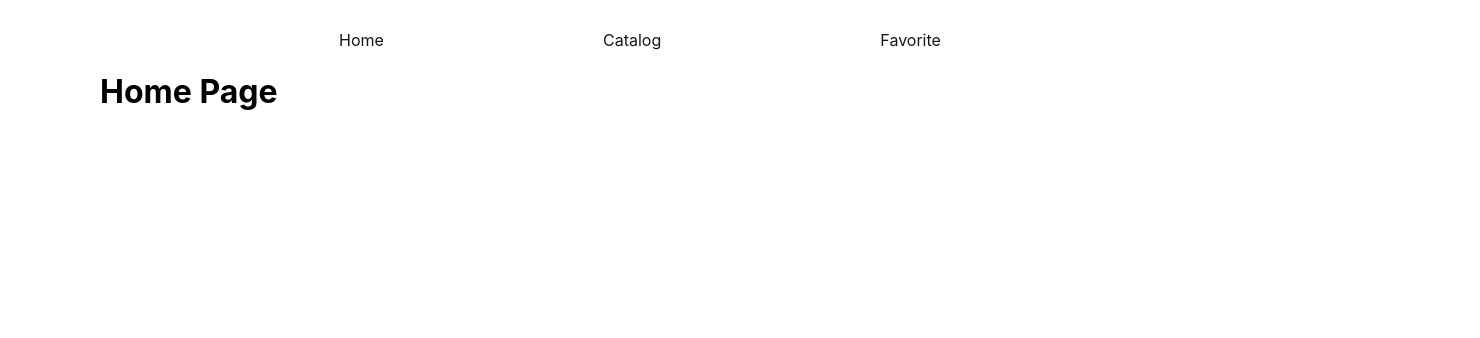
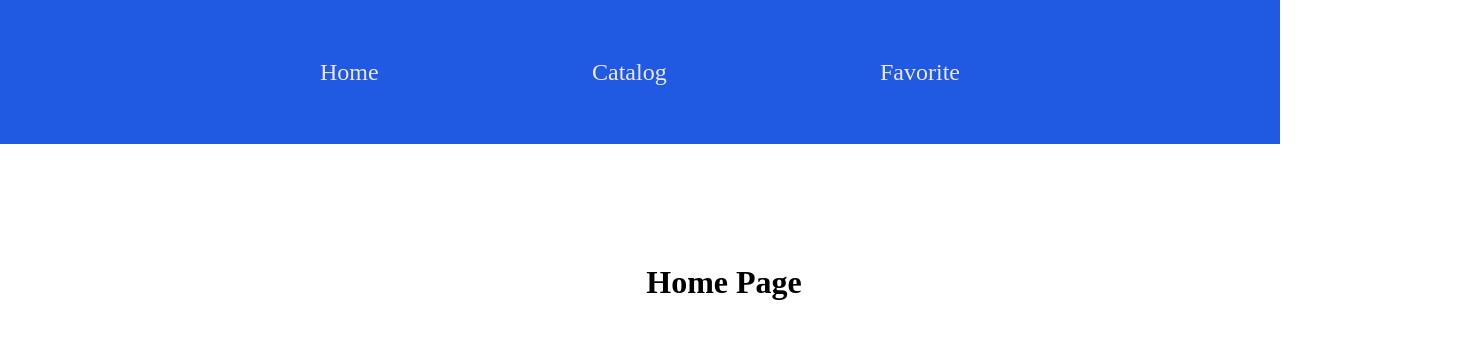
Before and after one commit to Zoja7/car-rental, a React (Create React App) app: page /car-rental/ in a window 1280 px wide. Shown: the top 338 px of the page, 1480 px wide, since content can reach past the window. Built offline with nearby package versions, Linux system fonts and the light colour scheme; the HTML template or start-up script is replaced by a standard one.

Commit message:
styled catalog cards

```diff
--- a/src/components/CardItem/CardItem.jsx
+++ b/src/components/CardItem/CardItem.jsx
@@ -1,12 +1,11 @@
 import React from 'react';
 import { nanoid } from 'nanoid';
-import css from './CardItem.module.css'
+import css from './CardItem.module.css';
 import DefaultImage from '../../images/vehicle-placeholder.png';
 
 const CardItem = ({ card }) => {
   const {
     img,
-    avatar,
     photoLink,
     make,
     year,
@@ -17,43 +16,46 @@ const CardItem = ({ card }) => {
     model,
     id,
     accessories,
-    createdAt,
-    name,
-    cars,
   } = card;
 
-  const addressParts = address && typeof address === 'string' ? address.split(', ') : []
-  const cityAndCountry = addressParts.slice(-2).join('|');
+  const addressParts =
+    address && typeof address === 'string' ? address.split(', ') : [];
+  const cityAndCountry = addressParts.slice(-2).join(' | ');
 
-const randomAccessory = accessories && Array.isArray(accessories) && accessories.length > 0
-? accessories[Math.floor(Math.random() * accessories.length)]
-: '';
+  const randomAccessory =
+    accessories && Array.isArray(accessories) && accessories.length > 0
+      ? accessories[Math.floor(Math.random() * accessories.length)]
+      : '';
 
   return (
     <li key={nanoid()} className={css.cardItem}>
       <img
-        className= {css.cardImage}
-        src= {img ||avatar || photoLink}
-        alt={make||name}
+        loading="lazy"
+        className={css.cardImage}
+        src={img || photoLink}
+        alt={make}
         onError={e => {
           e.currentTarget.src = DefaultImage;
         }}
         width={274}
       />
-      <div key={nanoid()} className="cardTextContent">
-        <h3>
-          <span>
-            {make || createdAt} {year}
-          </span>
-          <span>{rentalPrice}</span>
+      <div key={nanoid()} className={css.cardTextContent}>
+        <h3 className={css.titleWrapper}>
+          <p className={css.model}>
+            {make} {year}
+          </p>
+          <p className={css.price}>
+            {rentalPrice}
+          </p>
         </h3>
-        <p>
-          {cityAndCountry}|{rentalCompany}
+        <p className={css.addressAndCompany}>
+          {cityAndCountry} | {rentalCompany} | Premium
         </p>
-        <p>
-          {type}|{model|| cars}|{id}|{randomAccessory}
+        <p className={css.features}>
+          {type} | {model} | {id} | {randomAccessory}
         </p>
       </div>
+       <button className= {css.learnMore}>Learn more</button>
     </li>
   );
 };
--- a/src/components/CardItem/CardItem.module.css
+++ b/src/components/CardItem/CardItem.module.css
@@ -1,14 +1,58 @@
 .cardItem {
   display: flex;
   flex-direction: column;
-  /* max-width: 274px;
-  height: 426px; */
   overflow: hidden;
   flex-basis: calc((100% - 84px) / 4);
+  transition: transform 0.3s ease, box-shadow 0.3s ease;
+  box-shadow: 0 2px 4px rgba(0, 0, 0, 0.1);
 }
-
+.cardItem:hover {
+  transform: translateX(-5px) translateY(-10px);
+  box-shadow: 0 8px 16px rgba(0, 0, 0, 0.2);
+}
 .cardImage {
   object-fit: cover;
   height: 200px;
-  border-radius:  2px;
+  border-radius: 14px;
+  margin-bottom: 14px;
 }
+.learnMore{
+  display: block;
+  background-color: rgb(52, 112, 255);
+  padding: 12px 99px 12px 99px;
+  border: none;
+  color:white;
+  font-size: 14px;
+  font-weight: 600;
+  line-height: 1.4;
+  border-radius: 12px;
+  transition: background-color 0.3s ease;
+}
+
+.learnMore:hover{
+  background-color: rgb(11, 68, 205);
+}
+.cardTextContent{
+  display: flex;
+  flex-direction: column;
+  margin-bottom: 28px;
+  width: 274px;
+  height: 72px;
+}
+.titleWrapper{
+  display: flex;
+  justify-content: space-between;
+  margin-bottom: 8px;
+}
+.model, .price{
+font-weight: 500;
+font-size: 16px;
+line-height: 1.5;
+color:#121417;
+}
+.addressAndCompany, .features{
+  font-weight: 400;
+  font-size: 12px ;
+  line-height: 1.5;
+  color:rgba(18, 20, 23, 0.5) ;
+}
--- a/src/components/CardsList/CardsList.jsx
+++ b/src/components/CardsList/CardsList.jsx
@@ -13,15 +13,15 @@ const CardsList = () => {
     setVisibleData(prevVisibleData => prevVisibleData + 12);
   };
   return (
-    <div className="cardsListWrapper">
+    <div className={css.cardsListWrapper}>
       <ul className={css.cardsList}>
         {cards.slice(0, visibleData).map(card => {
           return <CardItem key={nanoid()} card={card} />;
         })}
       </ul>
       {visibleData < cards.length && (
-        <button type="button" onClick={handleLoadMore} key={nanoid()}>
-          Load More
+        <button className={css.loadMore} type="button"onClick={handleLoadMore} key={nanoid()}>
+          Load more
         </button>
       )}
     </div>
--- a/src/components/CardsList/CardsList.module.css
+++ b/src/components/CardsList/CardsList.module.css
@@ -1,6 +1,31 @@
+.cardsListWrapper{
+    padding-bottom: 150px;
+    max-width: 1184px;
+    display: flex;
+    flex-direction: column;
+    gap: 100px;
+}
 .cardsList{
     display: flex;
     flex-wrap: wrap;
-    align-items: center;
+    align-items: baseline;
     justify-content: center;
+    gap: 28px;
+
 }
+.loadMore{
+    display: block;
+    border: none;
+    margin: 0 auto;
+    color: rgb(52, 112, 255);
+    background-color: transparent;
+    font-weight: 500;
+    font-size: 16px;
+    line-height: 1.5;
+    transition: color 0.3s ease, text-decoration 0.3s ease;
+}
+
+.loadMore:hover{
+    color: rgb(11, 68, 205);
+    text-decoration: underline #3470FF;
+}
--- a/src/components/Container/Container.module.css
+++ b/src/components/Container/Container.module.css
@@ -3,6 +3,7 @@
   max-width: 375px;
   padding: 0 20px;
   margin: 0 auto;
+  /* position: relative; */
 }
 
 @media (min-width: 768px) {
@@ -15,6 +16,7 @@
 @media (min-width: 1184px) {
   .container {
     max-width: 1440px;
-    padding: 0 100px;
+    padding: 0 84px;
+
   }
 }
--- a/src/components/Layout/Layout.jsx
+++ b/src/components/Layout/Layout.jsx
@@ -2,7 +2,7 @@ import Container from 'components/Container/Container';
 import Loader from 'components/Loader/Loader';
 import React, { Suspense } from 'react';
 import { Outlet } from 'react-router-dom';
-import { HeaderStyled, StyledLink } from './Layout.styled';
+import { HeaderStyled, MainWrapper, StyledLink } from './Layout.styled';
 
 const Layout = () => {
   return (
@@ -19,12 +19,12 @@ const Layout = () => {
         </StyledLink>
       </HeaderStyled>
       <Container>
-        <main className="mainWrapper">
+        <MainWrapper>
           <Suspense fallback={<Loader />}>
             {' '}
             <Outlet />
           </Suspense>
-        </main>
+        </MainWrapper>
       </Container>
     </>
   );
--- a/src/components/Layout/Layout.styled.jsx
+++ b/src/components/Layout/Layout.styled.jsx
@@ -2,27 +2,47 @@ import { NavLink } from 'react-router-dom';
 import styled from 'styled-components';
 
 export const HeaderStyled = styled.header`
+  top: 0;
+  left: 0;
+  position: sticky;
+  z-index: 1100;
   display: flex;
-  justify-content: space-evenly;
-  padding-top: 30px;
-  padding-left: 120px;
-  padding-right: 120px;
-  text-align: center;
-  margin-bottom: 22px;
-  border-radius: 4px;
+  justify-content: space-between;
+  align-items: center;
+  min-height: 64px;
+  padding-right: 320px;
+  padding-left: 320px;
+  padding-top: 40px;
+  padding-bottom: 40px;
+  color: #fff;
+  background-color: #205ae2;
+  font-size: 24px;
+  font-weight: 500px;
+  line-height: 0.03;
 `;
 
 export const StyledLink = styled(NavLink)`
-  color: #161616;
+  color: #ede7e7;
 
   &:hover {
     text-decoration: underline;
   }
   &:active {
-    color: #c51b64;
+    color: white;
+    text-decoration: underline;
   }
   &:focus {
-    color: #c51b64;
+    color:  white;
     text-decoration: underline;
   }
 `;
+
+export const MainWrapper = styled.main`
+/* background-color: beige; */
+display: flex;
+justify-content: center;
+align-items: center;
+flex-direction: column;
+padding-top:120px;
+position: relative;
+`;
--- a/src/index.css
+++ b/src/index.css
@@ -3,10 +3,11 @@
 body {
   margin: 0;
   font-family: -apple-system, BlinkMacSystemFont, 'Segoe UI', 'Roboto', 'Oxygen',
-    'Ubuntu', 'Cantarell', 'Fira Sans', 'Droid Sans', 'Helvetica Neue',
+    'Ubuntu', 'Cantarell', 'Fira Sans', 'Droid Sans', 'Helvetica Neue', 'Manrope'
     sans-serif;
   -webkit-font-smoothing: antialiased;
   -moz-osx-font-smoothing: grayscale;
+
 }
 
 code {
--- a/src/pages/CatalogPage/CatalogPage.jsx
+++ b/src/pages/CatalogPage/CatalogPage.jsx
@@ -16,10 +16,6 @@ const CatalogPage = () => {
   const cards = useSelector(selectCards);
   const isLoading = useSelector(selectCardsIsLoading);
   const error = useSelector(selectCardsError);
-  // const currentPage = useSelector(selectCardsCurrentPage);
-  // const limit = useSelector(selectCardsLimit);
-  // const [currentPageData, setCurrentPageData] = useState([]);
-
 
   const showCards = !error && !isLoading && cards && cards.length > 0;
   useEffect(() => {
@@ -39,7 +35,6 @@ const CatalogPage = () => {
     <>
       {isLoading && <Loader />}
       {showCards && <CardsList />}
-      {/* {showCards && <button type="button"onClick={handlePageChange} >Load more</button>} */}
     </>
   );
 };
```
